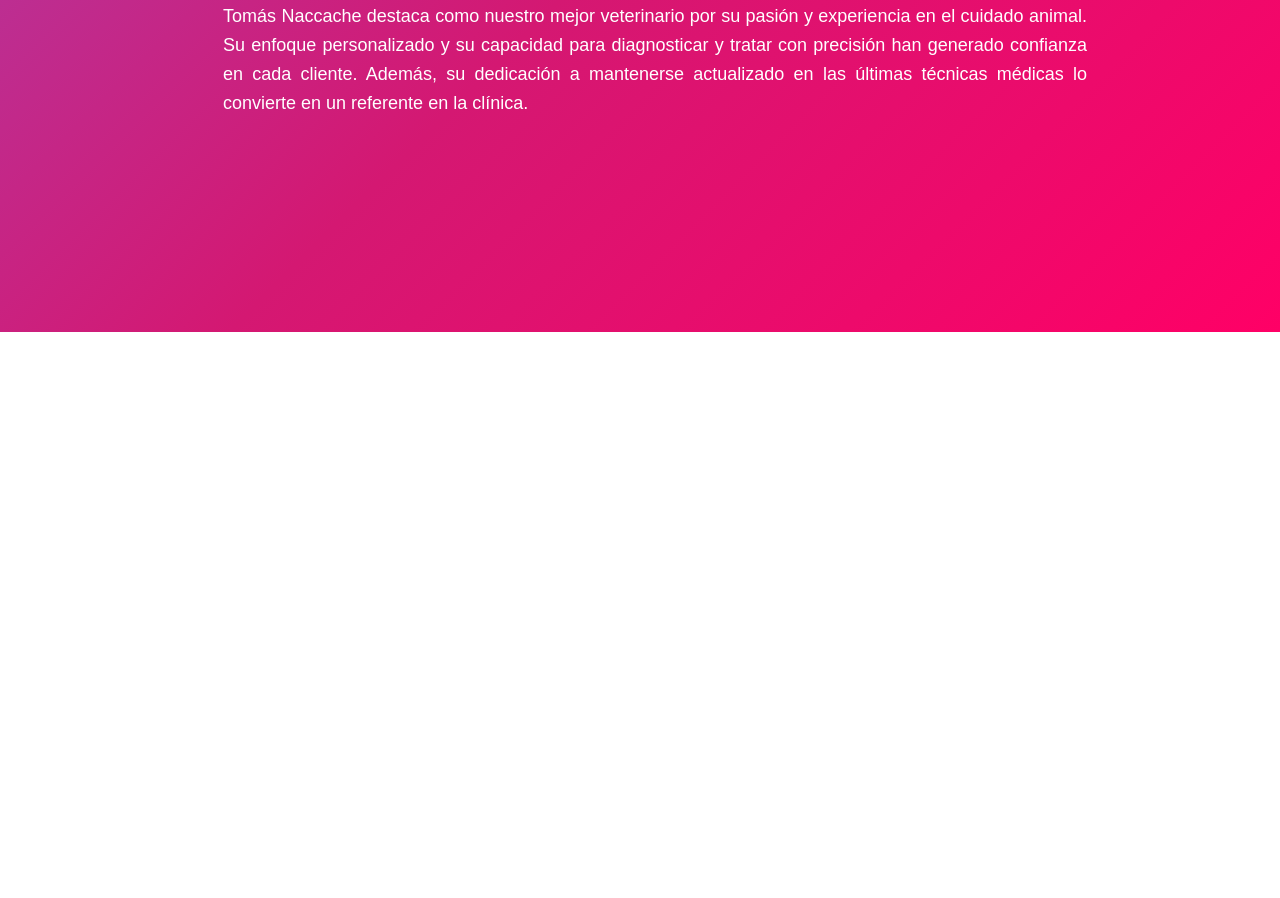
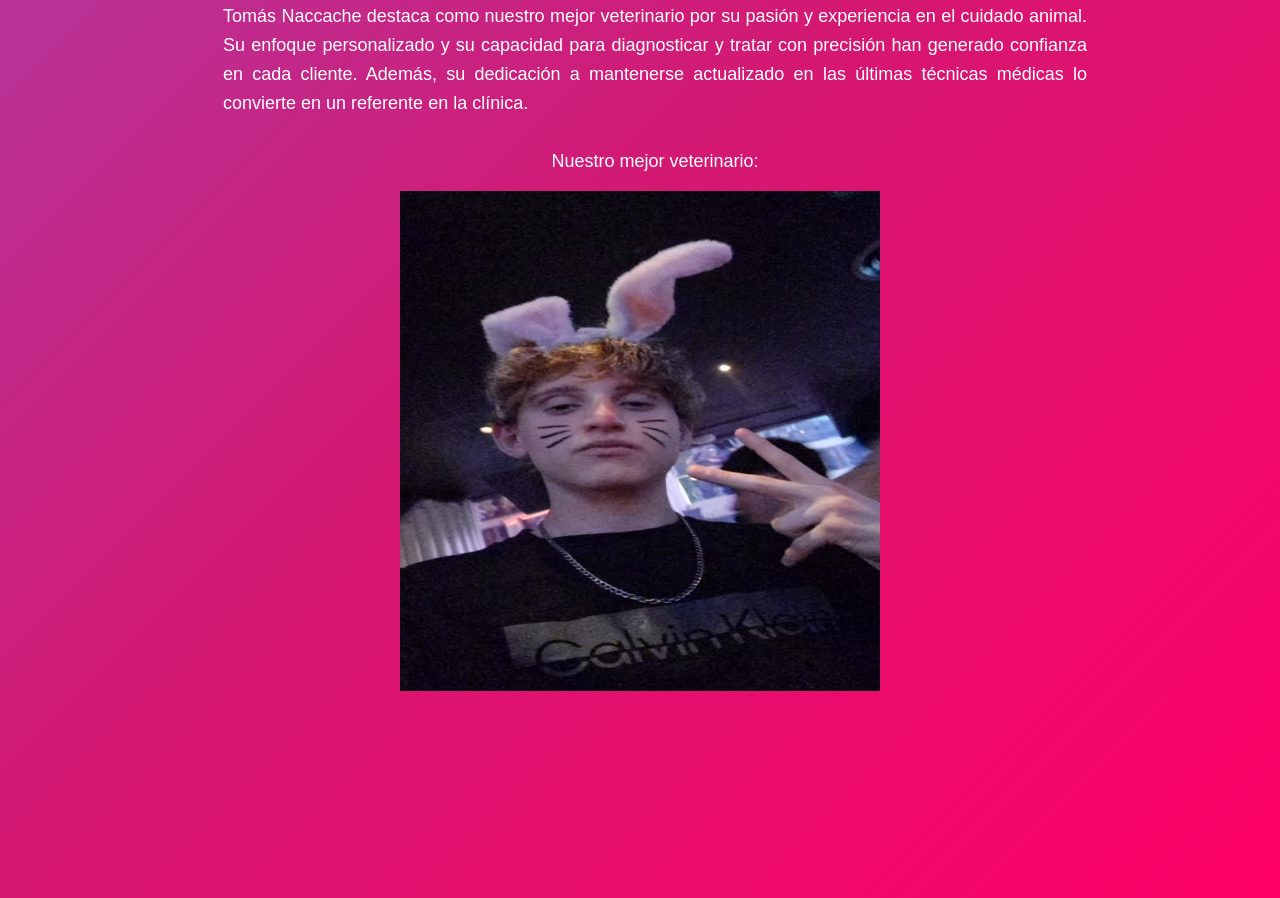
Before and after one commit to tominaccache/citasrecargadoennext, a Next.js app: page /quienessomos in a window 1280 px wide. Shown: the part 580-1478 px from the top of the page. Before the commit the page ends 912 px from the top, so only its background shows below. Built offline with nearby package versions, Linux system fonts and the light colour scheme.

Commit message:
gracias flecha por ayudarme a poner la imagen

```diff
--- a/app/quienessomos/page.js
+++ b/app/quienessomos/page.js
@@ -2,7 +2,8 @@ import React from 'react';
 import styles from './page.module.css';
 {/* import ImagenConejo from './../Public/imagenconejo.png';
 import Image from 'next/image';  */}
-
+import Img from "../public/imagenconejo.png";
+import Image from 'next/image';
 
 
 export default function QuienesSomos() {
@@ -11,18 +12,17 @@ export default function QuienesSomos() {
       <h2 className={styles.titulo}>Quiénes Somos</h2>
       <p className={styles.textoquienessomos}>Somos una empresa líder en la gestión de citas para mascotas, dedicada a facilitar el cuidado y bienestar de tus compañeros peludos. Entendemos que las mascotas son parte esencial de tu familia, y por eso nos enfocamos en ofrecer una plataforma intuitiva y eficiente para gestionar todas sus necesidades de salud y cuidado. Nuestro equipo, compuesto por profesionales con experiencia en el ámbito veterinario y tecnológico, trabaja incansablemente para que puedas programar citas con facilidad, desde chequeos regulares hasta tratamientos especializados. Nos enorgullece ser una solución confiable que te permite conectar con los mejores veterinarios, asegurando que tu mascota reciba la atención adecuada en el momento justo. En cada paso, nos guiamos por la pasión y el compromiso de mejorar la calidad de vida de los animales y facilitar la vida de sus dueños. Ya sea que necesites una consulta de rutina, una intervención quirúrgica o simplemente un control preventivo, estamos aquí para hacerlo más simple, rápido y eficiente. ¡Tu mascota es nuestra prioridad!</p>
       <p className={styles.textoquienessomos}>Tomás Naccache destaca como nuestro mejor veterinario por su pasión y experiencia en el cuidado animal. Su enfoque personalizado y su capacidad para diagnosticar y tratar con precisión han generado confianza en cada cliente. Además, su dedicación a mantenerse actualizado en las últimas técnicas médicas lo convierte en un referente en la clínica.</p>
-      {/*<div>
+      <div>
 
         <p className={styles.textoquienessomos2}>Nuestro mejor veterinario:</p>
         <Image
-          src="/imagenconejo.png"
+          src={Img}
           width={500}
           height={500}
           alt="Imagen del mejor veterinario"
-          style={{ width: '20%'}}
+          style={{ width: '50%',marginLeft:'25%',marginRigth:'25%'}}
         />
       </div>
-      */}
     </div>
   );
 }
--- a/app/quienessomos/page.module.css
+++ b/app/quienessomos/page.module.css
@@ -29,3 +29,7 @@
     font-family: 'Staatliches', cursive;
     letter-spacing: 1px;
   }
+
+  .imagen{
+    width: '10%'
+  }
```
